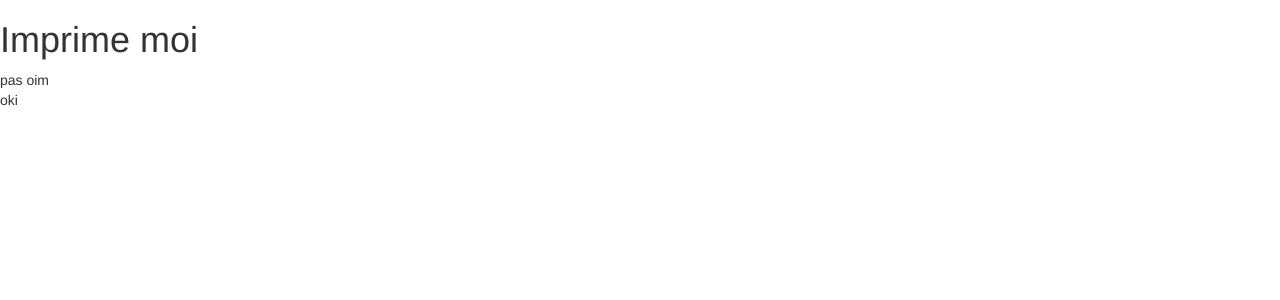
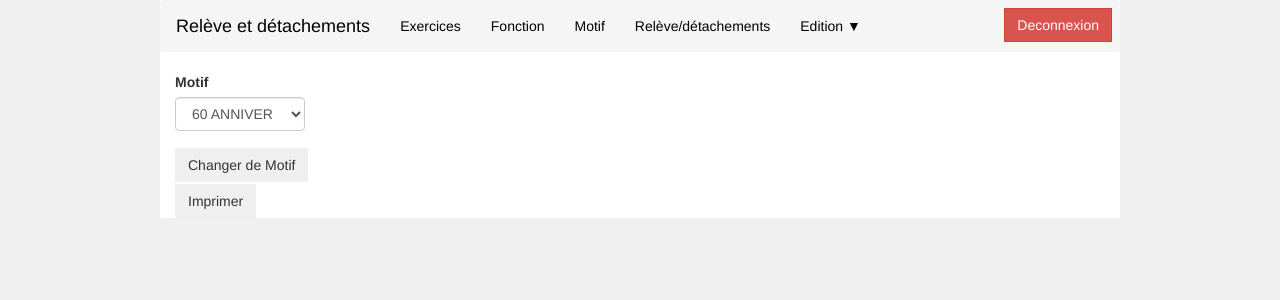
Before and after one commit to Loganghilardi/siteprojet, a PHP site: page /sitee/sectionana.php in a window 1280 px wide. Shown: the top 300 px of the page. Run offline with PHP 8.4, Linux system fonts and the light colour scheme; the visitor is signed in with stand-in values (Sample User, id 1); data comes from the database, SQL or seed files in the repository.

Commit message:
06/02 print

```diff
--- /dev/null
+++ b/css.css
@@ -0,0 +1,3 @@
+.test {
+    background-color: red;
+}
--- a/sectionana.php
+++ b/sectionana.php
@@ -1,33 +1,150 @@
+<?php session_start(); ?>
     <!DOCTYPE html>
-<html>
+    <html lang="fr">
+
     <head>
+        <title>Liste des Relèves/Détachements</title>
         <link rel="shortcut icon" type="image/x-icon" href="Capture.PNG">
 
         <meta name="viewport" content="width=device-width, initial-scale=1">
         <link rel="stylesheet" href="https://maxcdn.bootstrapcdn.com/bootstrap/3.4.0/css/bootstrap.min.css">
         <script src="https://ajax.googleapis.com/ajax/libs/jquery/3.4.1/jquery.min.js"></script>
         <script src="https://maxcdn.bootstrapcdn.com/bootstrap/3.4.0/js/bootstrap.min.js"></script>
+
+
+        <style type="text/css">
+            .container {
+                width: 75%;
+            }
+
+            .btn {
+                border-radius: 0;
+            }
+
+
+
+
+            button {
+
+
+                margin-top: 2px;
+                margin-right: 1px;
+            }
+
+            input {
+                border-radius: 0;
+            }
+
+        </style>
+                <link rel="stylesheet" href="css.css" type="text/css" >
     </head>
-<body>
 
-<div id="unprintableArea">
-    <h1>Imprime moi</h1>
+<body style="background-color: #f0f0f0;">
+
+<div class="container" style="background-color: white;">
+<div class="row">
+
+
+<?php include 'menu.php';
+
+
+if (!isset($_SESSION['pseudo'])) {
+    echo '<div style="text-align: center;"><span  style="color: red; font-size: medium; "><b>Vous devez vous connecter pour acceder à la page </div></font><br />';
+} else {
+    try {
+        // On se connecte à MySQL
+        $bdd = new PDO('mysql:host=localhost;dbname=test', 'root', '', array(PDO::ATTR_ERRMODE => PDO::ERRMODE_EXCEPTION));
+
+    } catch (Exception $e) {
+        // En cas d'erreur, on affiche un message et on arrête tout
+        die('Erreur : ' . $e->getMessage());
+
+    }
+
+     $reponse = $bdd->query('SELECT * FROM motif');
+
+          ?>
+
+
+
+
+
+
+
+
+
+        <form action="sectionana.php" method="post" class="col-lg-2">
+            <div class="form-group">
+            <label  for="code">Motif</label>
+                <select  class="form-control" name="code" >
+                  <option selected>60 ANNIVER</option>
+                  <option>ASSOC CENT</option>
+                  <option>COMM052</option>
+                  <option>CROSS</option>
+                  <option>DST</option>
+                </select>
              </div>
-<div id="printableArea">pas oim
+            <button class="btn btn-light" type="submit" > Changer de Motif  </button>
+            <button class="btn btn-light" onclick="printDiv('printableArea')" value="print a div!">Imprimer
+            </button>
+        </form>
         </div>
-<div onclick="printDiv('printableArea')" value="print a div!">oki
+    <div class="row">
+        <div id="printableArea">
+            <div class="container" style="text-align: center">
+
+            <?php
+             if ($_SERVER['REQUEST_METHOD'] === 'POST') {
+                    while ($donnees = $reponse->fetch()) {
+                      if ($_POST['code'] === $donnees['code'] ){ ?>
+                <h3 > Motif : <?php echo $donnees['code'];?></h3>
+                 <h4> <?php echo $donnees['libelle']; ?> </h4>
+                  <h4 > Direction : <?php echo $donnees['direction'];?></h4>
+                  <h4 > Service : <?php echo $donnees['service'];?></h4>
+
+
+                  <?php } }}?>
+            </div>
+
+
+
+
+
+
+
+
+
+
+
+
+
+
+
+
+
+
+
+
+
     </div>
 <script>
-    window.printDiv = function (divName) {
+    window.printDiv = function(divName) {
+
      var printContents = document.getElementById(divName).innerHTML;
       var originalContents = document.body.innerHTML;
 
+
       document.body.innerHTML = printContents;
+
+
+
 
       window.print();
 
       document.body.innerHTML = originalContents;
-    }</script>
+ }
+ </script>
 
     </body>
     </html>
+<?php } ?>
```
Lines whose indentation alone changed are shown as unchanged.
